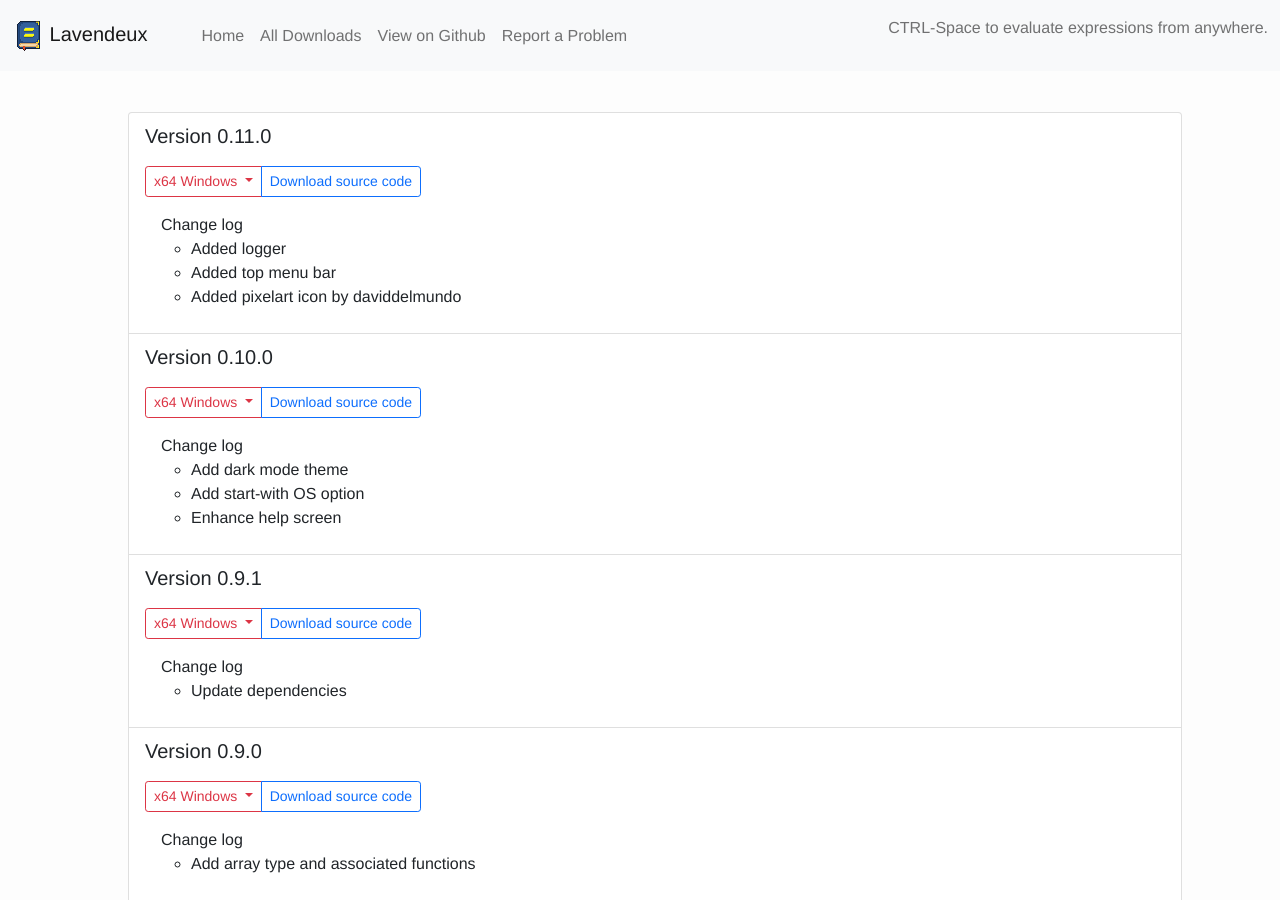
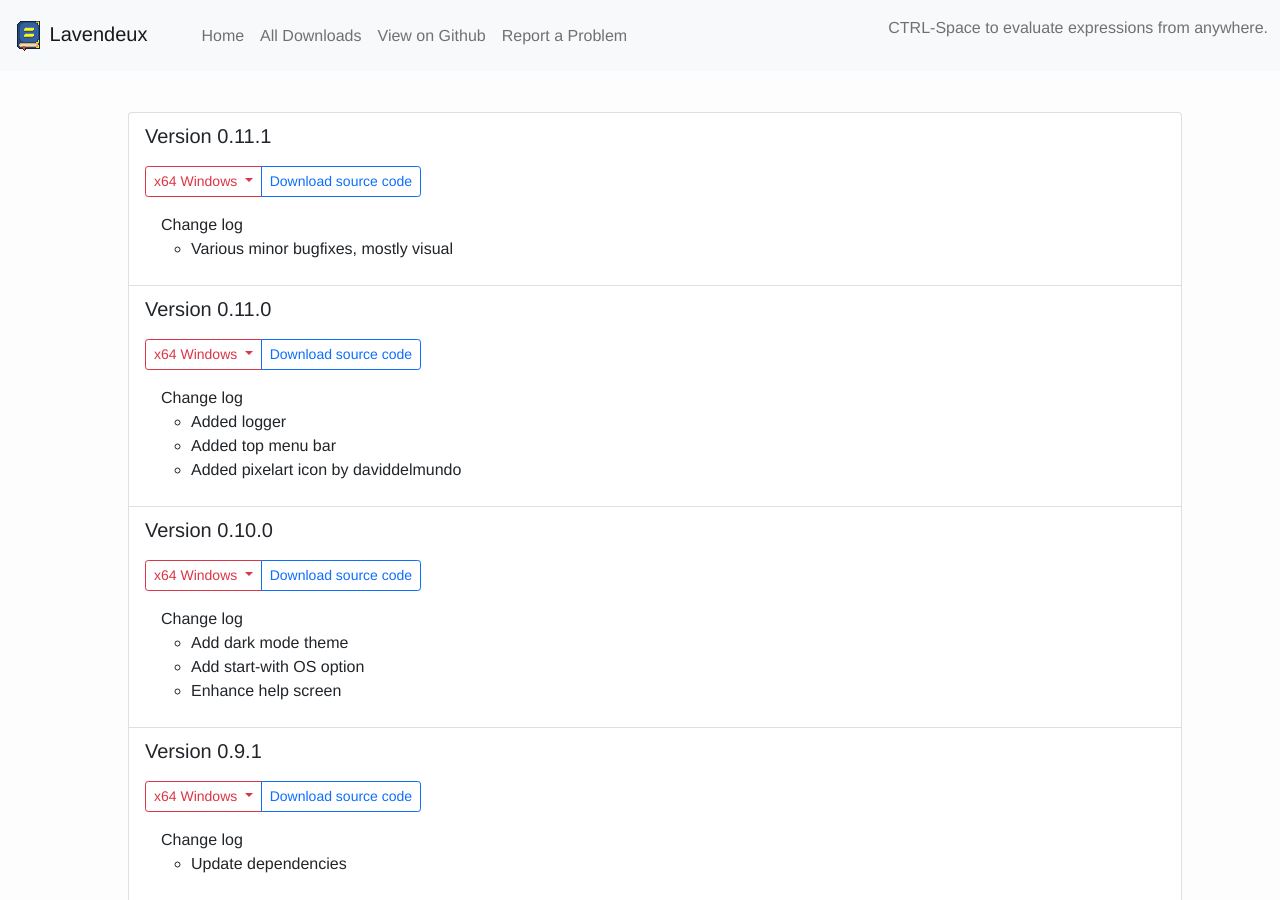
Before and after one commit to rscarson/rscarson.github.io, a Jekyll site: the page built from downloads.html, in a window 1280 px wide and 900 px high. Built offline with Jekyll 4.4.1, drawn with Linux system fonts in a browser that asks for light colours.

Commit message:
new release

```diff
--- a/_data/releases.json
+++ b/_data/releases.json
@@ -1,4 +1,17 @@
 [
+	{
+		"name": "0.11.1",
+		"changelog": [
+			"Various minor bugfixes, mostly visual",
+		],
+		"downloads": {
+			"win_install": "https://github.com/rscarson/Lavendeux/releases/download/v0.11.1/lavendeux_0.11.1_x64_en-US.msi.zip",
+			"win_zip": "https://github.com/rscarson/Lavendeux/releases/download/v0.11.1/lavendeux.exe",
+			"github": "https://github.com/rscarson/Lavendeux/releases/tag/v0.11.1",
+			"source": "https://github.com/rscarson/Lavendeux/archive/v0.11.1.tar.gz"
+		}
+	},
+
 	{
 		"name": "0.11.0",
 		"changelog": [
@@ -13,7 +26,6 @@
 			"source": "https://github.com/rscarson/Lavendeux/archive/v0.11.0.tar.gz"
 		}
 	},
-
 
 	{
 		"name": "0.10.0",
```
